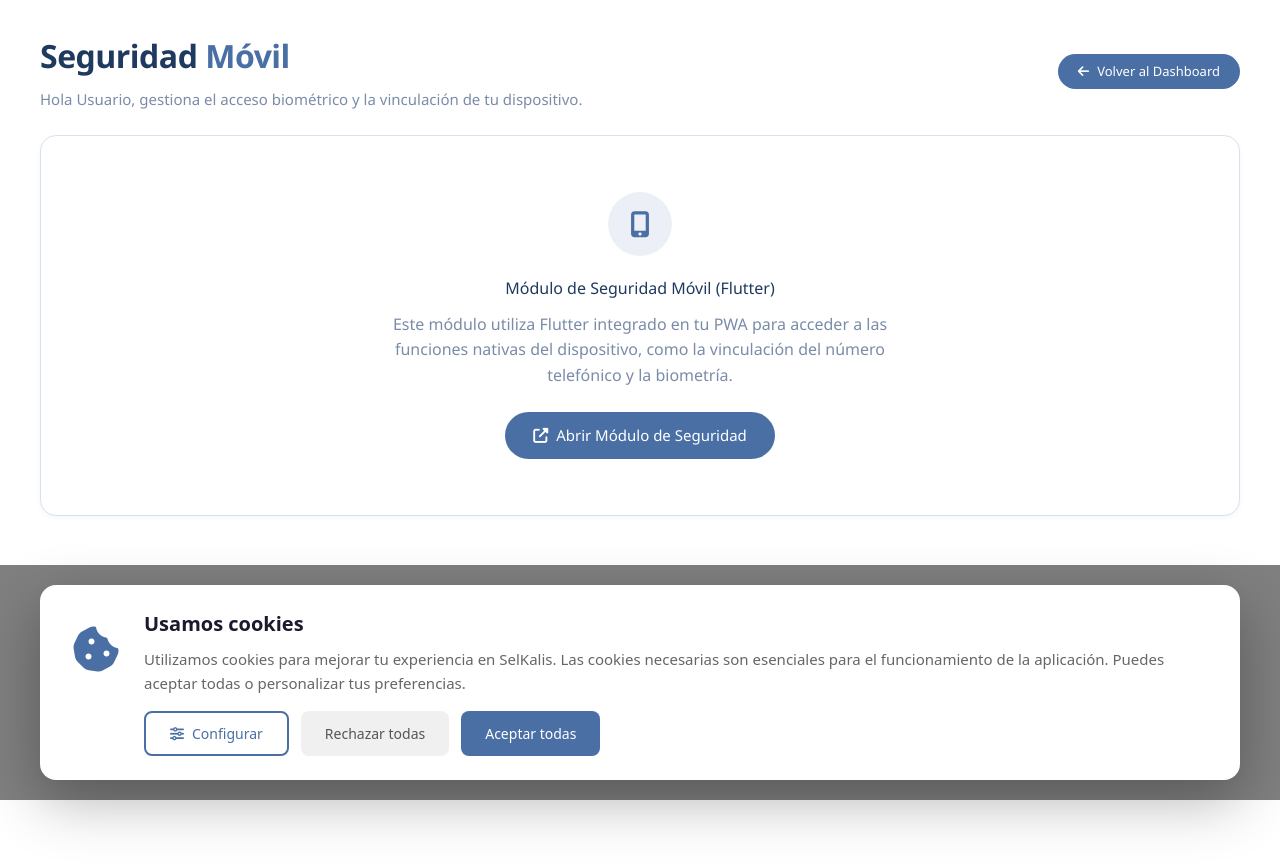
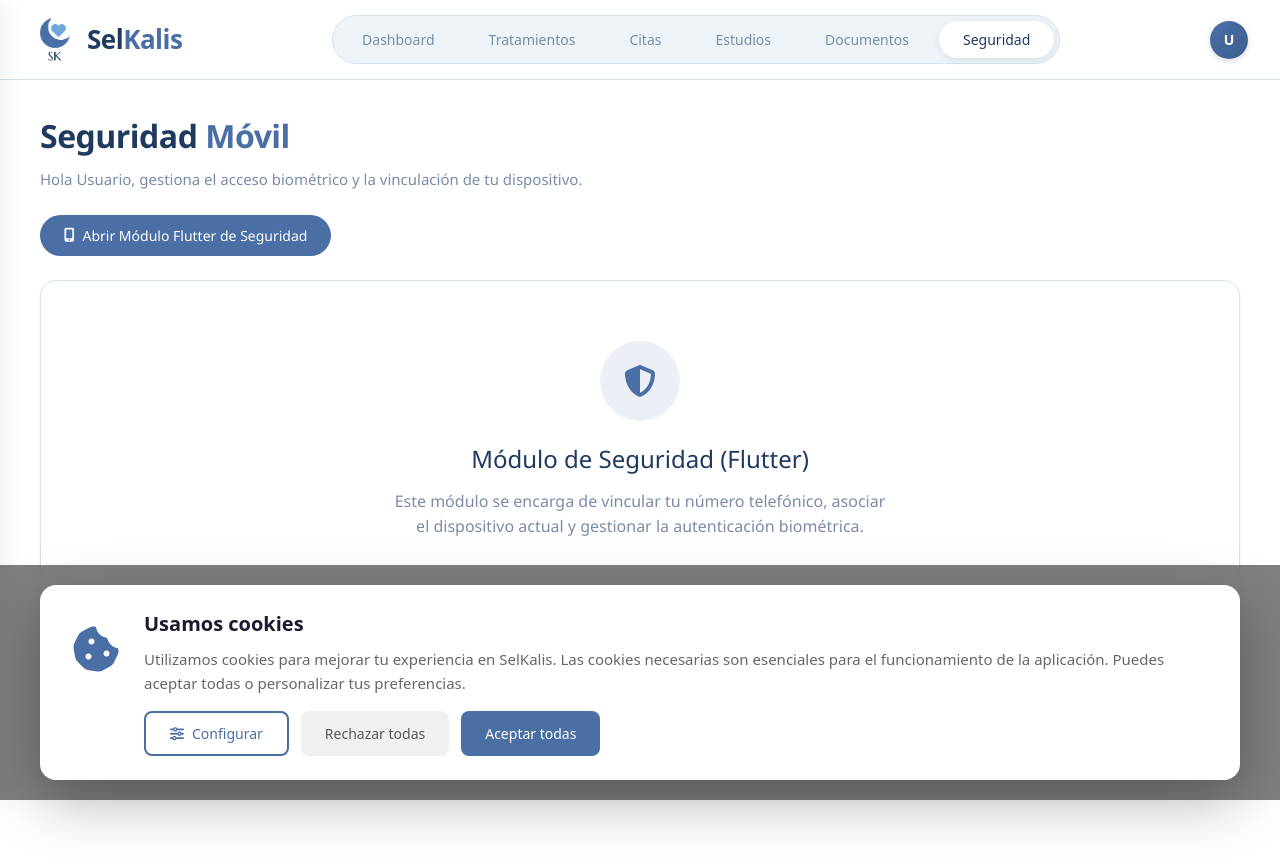
Before and after one commit to May262005/SelKalis-Front, an Angular app: page /seguridad-flutter in a window 1280 px wide. Shown: the top 866 px of the page. Before the commit the page ends 800 px from the top, so only its background shows below. Built offline with nearby package versions, Linux system fonts and the light colour scheme.

Commit message:
fix: agregar seguridad-flutter al layout protegido y arreglar NG0904

```diff
--- a/src/app/app.ts
+++ b/src/app/app.ts
@@ -22,14 +22,15 @@ export class App implements OnInit, OnDestroy {
   constructor(private router: Router) {}
 
   private updateLayout(url: string) {
-    // Páginas protegidas (requieren autenticación)
+    // Páginas protegidas (requieren autenticación y muestran el sidebar)
     const protectedPages = [
       '/dashboard',
       '/tratamientos',
       '/citas',
       '/estudios',
       '/documentos',
-      '/perfil'
+      '/perfil',
+      '/seguridad-flutter' // ✅ AGREGADO AQUÍ
     ];
 
     // Páginas públicas (sin autenticación)
--- a/src/app/pages/seguridad-flutter/seguridad-flutter.component.html
+++ b/src/app/pages/seguridad-flutter/seguridad-flutter.component.html
@@ -1,36 +1,31 @@
-<div class="tratamientos-container" style="min-height: calc(100vh - 100px);">
+<div class="tratamientos-container">
 
-  <div class="hero" style="display: flex; justify-content: space-between; align-items: center; flex-wrap: wrap; gap: 16px;">
-    <div>
-      <h1>Seguridad <span>Móvil</span></h1>
-      <p>Hola {{ userEmail }}, gestiona el acceso biométrico y la vinculación de tu dispositivo.</p>
-    </div>
-    <!-- Botón para volver al dashboard (con el mismo estilo de tu app) -->
-    <a routerLink="/dashboard" class="btn-add" style="text-decoration: none;">
-      <i class="fas fa-arrow-left"></i> Volver al Dashboard
-    </a>
+  <div class="hero">
+    <h1>Seguridad <span>Móvil</span></h1>
+    <p>Hola {{ userEmail }}, gestiona el acceso biométrico y la vinculación de tu dispositivo.</p>
   </div>
 
-  <div class="tratamiento-card" style="text-align: center; padding: 40px 20px;">
-    <div class="medicamento-card" style="border: none; box-shadow: none; background: transparent;">
-      <div class="confirm-icon" style="margin: 0 auto 20px;">
-        <i class="fas fa-mobile-alt"></i>
-      </div>
-      <h2 style="color: #1F3A5F; margin-bottom: 12px;">Módulo de Seguridad Móvil (Flutter)</h2>
-      <p style="color: #7B8CA8; line-height: 1.6; margin-bottom: 24px; max-width: 500px; margin-left: auto; margin-right: auto;">
-        Este módulo utiliza Flutter integrado en tu PWA para acceder a las funciones
-        nativas del dispositivo, como la vinculación del número telefónico y la biometría.
-      </p>
-      <button class="btn-add" (click)="abrirModulo()" style="padding: 12px 28px; font-size: 15px;">
-        <i class="fas fa-external-link-alt"></i> Abrir Módulo de Seguridad
-      </button>
+  <div class="search-section" style="justify-content: flex-start;">
+    <button class="btn-add" (click)="abrirModulo()" style="padding: 10px 24px; font-size: 14px;">
+      <i class="fas fa-mobile-alt"></i> Abrir Módulo Flutter de Seguridad
+    </button>
+  </div>
+
+  <div class="tratamiento-card" style="text-align: center; padding: 60px 20px;">
+    <div class="confirm-icon" style="margin: 0 auto 20px; width: 80px; height: 80px; font-size: 32px;">
+      <i class="fas fa-shield-alt"></i>
     </div>
+    <h2 style="color: #1F3A5F; font-size: 24px; margin-bottom: 12px;">Módulo de Seguridad (Flutter)</h2>
+    <p style="color: #7B8CA8; line-height: 1.6; margin-bottom: 24px; max-width: 500px; margin-left: auto; margin-right: auto;">
+      Este módulo se encarga de vincular tu número telefónico, asociar el dispositivo actual y gestionar la autenticación biométrica.
+    </p>
   </div>
+
 </div>
 
 <!-- MODAL CON FLUTTER EMBEBIDO -->
 <div class="modal-overlay" *ngIf="mostrarModal" (click)="cerrarModulo()">
-  <div class="modal-container modal-large" (click)="$event.stopPropagation()" style="max-width: 900px; height: 85vh; display: flex; flex-direction: column; padding: 0;">
+  <div class="modal-container modal-large" (click)="$event.stopPropagation()" style="max-width: 900px; height: 85vh; display: flex; flex-direction: column; padding: 0; overflow: hidden;">
 
     <div class="modal-header" style="flex-shrink: 0;">
       <h3><i class="fas fa-shield-alt"></i> Módulo Flutter - Seguridad</h3>
@@ -39,7 +34,7 @@
       </button>
     </div>
 
-    <div style="flex: 1; position: relative; overflow: hidden; background: #f5f7fa;">
+    <div style="flex: 1; position: relative; background: #f5f7fa;">
       <iframe
         [src]="flutterUrl"
         style="position: absolute; top: 0; left: 0; width: 100%; height: 100%; border: none;"
--- a/src/app/pages/seguridad-flutter/seguridad-flutter.component.ts
+++ b/src/app/pages/seguridad-flutter/seguridad-flutter.component.ts
@@ -1,4 +1,4 @@
-import { Component, Inject, PLATFORM_ID } from '@angular/core';
+import { Component, OnInit, Inject, PLATFORM_ID } from '@angular/core';
 import { CommonModule, isPlatformBrowser } from '@angular/common';
 import { RouterLink } from '@angular/router';
 import { AuthService } from '../../services/auth.service';
@@ -10,7 +10,7 @@ import { AuthService } from '../../services/auth.service';
   templateUrl: './seguridad-flutter.component.html',
   styleUrls: ['./seguridad-flutter.component.css']
 })
-export class SeguridadFlutterComponent {
+export class SeguridadFlutterComponent implements OnInit {
   mostrarModal = false;
   readonly flutterUrl = '/flutter/index.html';
   userEmail: string = 'Usuario';
@@ -18,7 +18,9 @@ export class SeguridadFlutterComponent {
   constructor(
     private authService: AuthService,
     @Inject(PLATFORM_ID) private platformId: Object
-  ) {
+  ) {}
+
+  ngOnInit() {
     if (isPlatformBrowser(this.platformId)) {
       const user = this.authService.getCurrentUser();
       if (user) {
```
